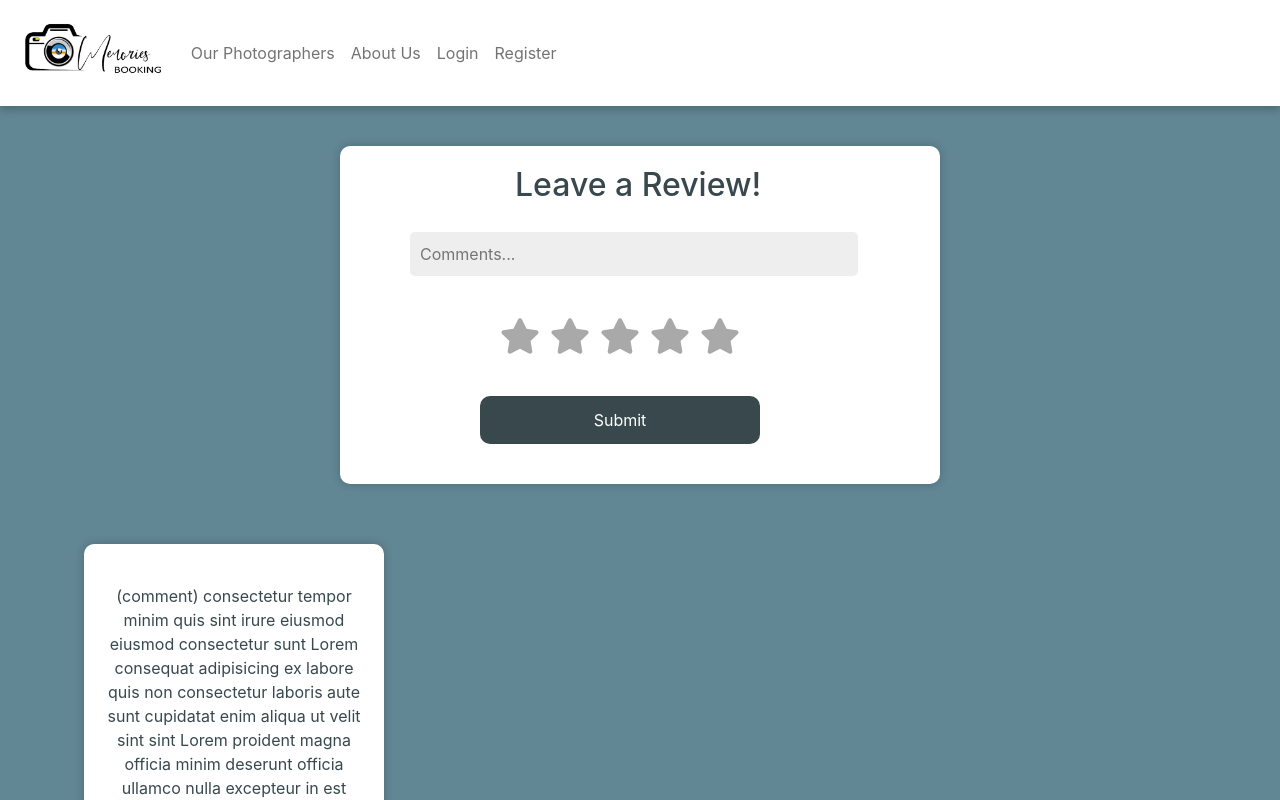
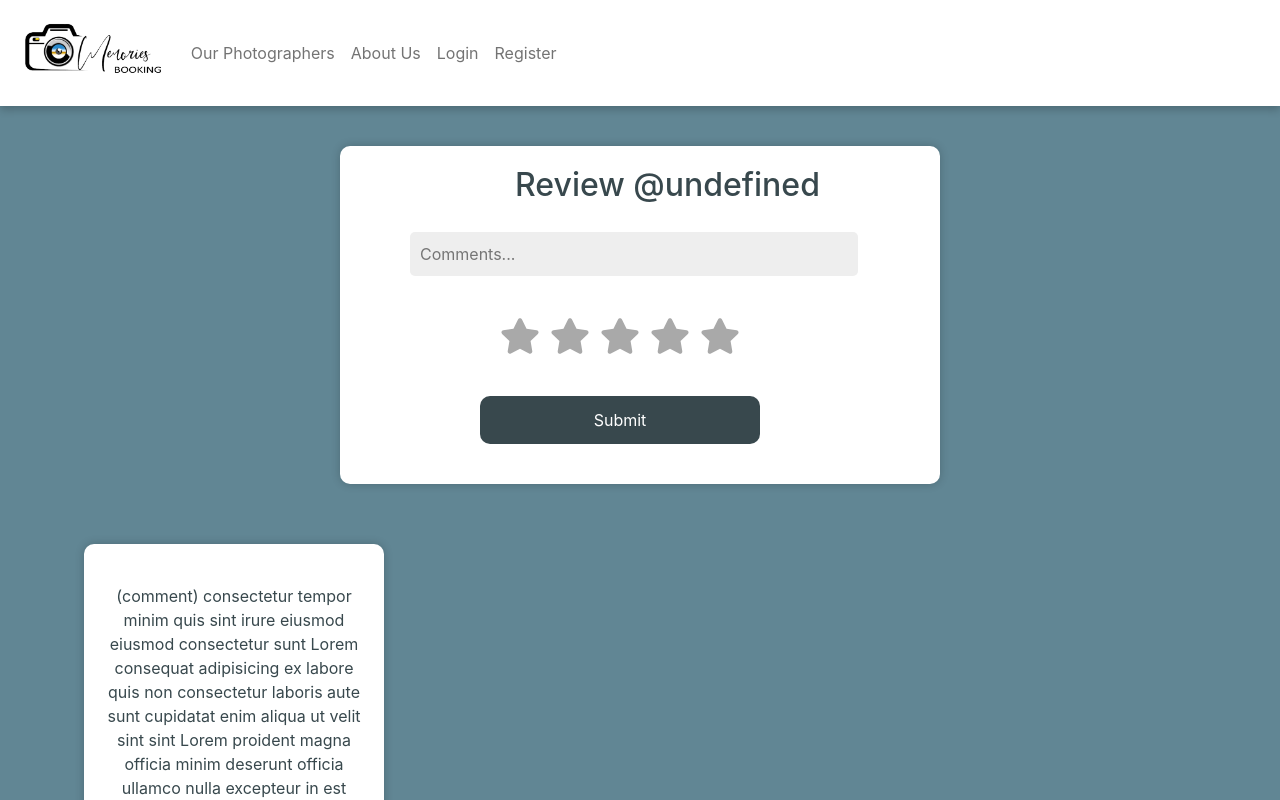
Before and after one commit to taylorjohnsondev/Memories-Booking, a React (Create React App) app in the folder capstone/: page /review/1 in a window 1280 px wide. Shown: the top 800 px of the page. Built offline with nearby package versions, Linux system fonts and the light colour scheme; no server answers.

Commit message:
added uid to reviews page

```diff
--- a/capstone/src/pages/Review.js
+++ b/capstone/src/pages/Review.js
@@ -1,5 +1,8 @@
 import React, { useState } from "react";
 import { FaStar } from "react-icons/fa";
+import { useParams, useNavigate } from "react-router-dom";
+import { useEffect } from "react";
+import axios from "axios";
 
 const colors = {
   orange: "#FFBA5A",
@@ -9,6 +12,17 @@ const colors = {
 const Review = () => {
   const [currentValue, setCurrentValue] = useState(0);
   const [hoverValue, setHoverValue] = useState(undefined);
+  let params = useParams();
+  const [user, setUser] = useState([]);
+  useEffect(() => {
+    async function fetchPhotographers() {
+      const response = await axios.get(
+        `http://localhost:3001/photographers/${params.uid}`
+      );
+      setUser(response.data);
+    }
+    fetchPhotographers();
+  }, [params.uid]);
 
   const handleClick = (value) => {
     setCurrentValue(value);
@@ -29,7 +43,10 @@ const Review = () => {
       <div className="create-review-card">
         <div className="review-form">
           <form>
-            <h1>Leave a Review!</h1>
+            <h1>
+              {" "}
+              Review {user.fullname ? user.fullname : "@" + user.username}
+            </h1>
             <input
               type="text"
               id="review"
--- a/capstone/src/pages/UserProfile.js
+++ b/capstone/src/pages/UserProfile.js
@@ -60,12 +60,12 @@ const UserProfile = () => {
             <div className="menu-options review-option">
               <li>
                 <MdOutlineReviews />
-                <Link
-                  to="/review/:uid"
+                <div
+                  onClick={() => navigate(`/review/${params.uid}`)}
                   className="menu-option-list review-option"
                 >
                   Reviews
-                </Link>
+                </div>
               </li>
             </div>
           </ul>
```
